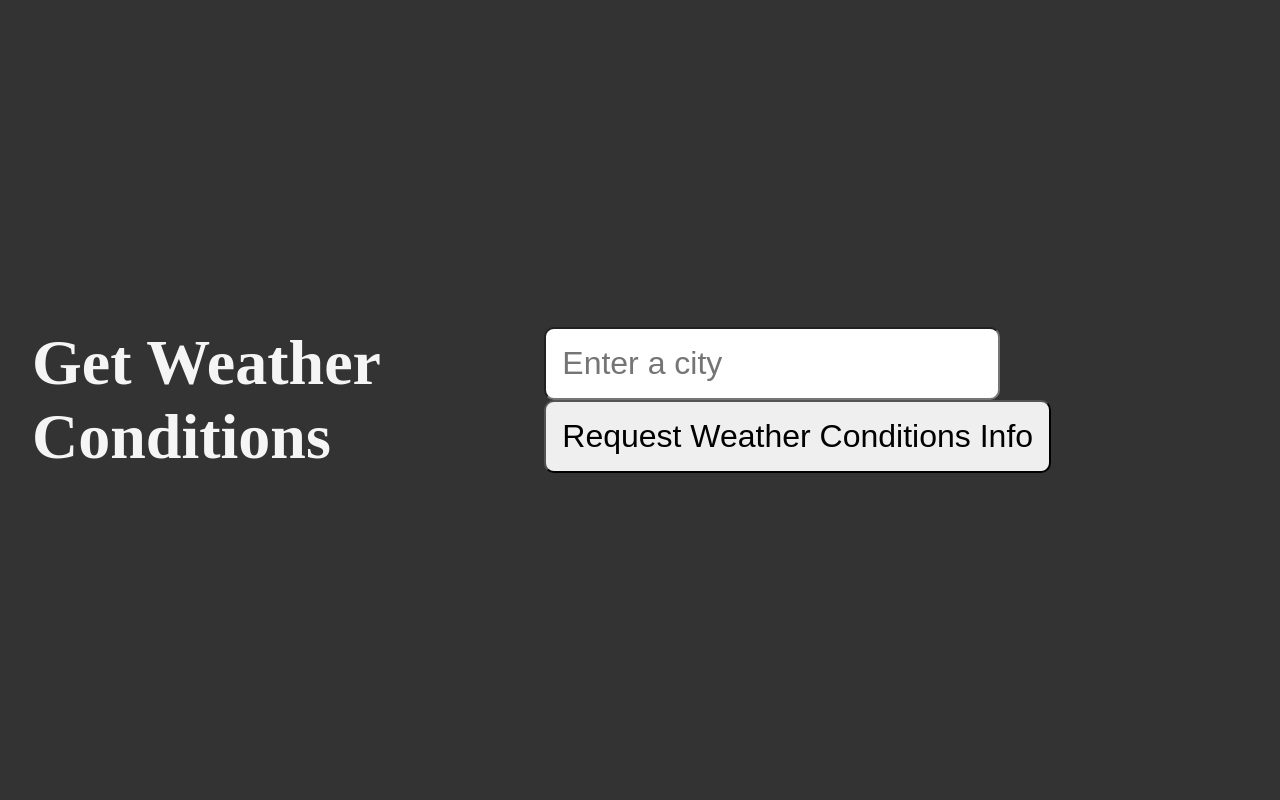
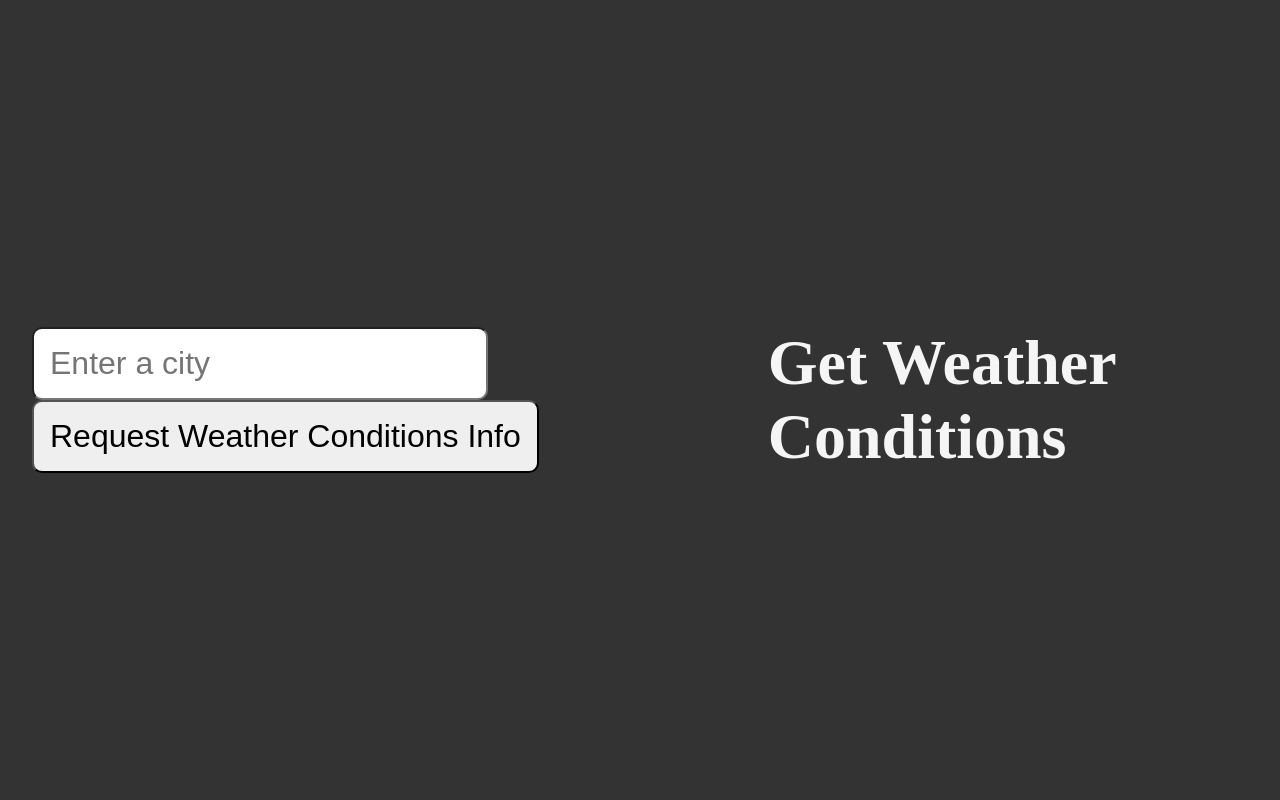
Before and after one commit to Dinamitrii/python-check-weather, a Flask app: page / in a window 1280 px wide. Run offline with Flask 3, Linux system fonts and the light colour scheme.

Commit message:
adding stuff

```diff
--- a/static/styles/style.css
+++ b/static/styles/style.css
@@ -10,7 +10,7 @@ body {
     color: whitesmoke;
     min-height: 100vh;
     display: flex;
-    flex-direction: row;
+    flex-direction: row-reverse;
     align-items: center;
     gap: 2rem;
     font-size: 2rem;
```
